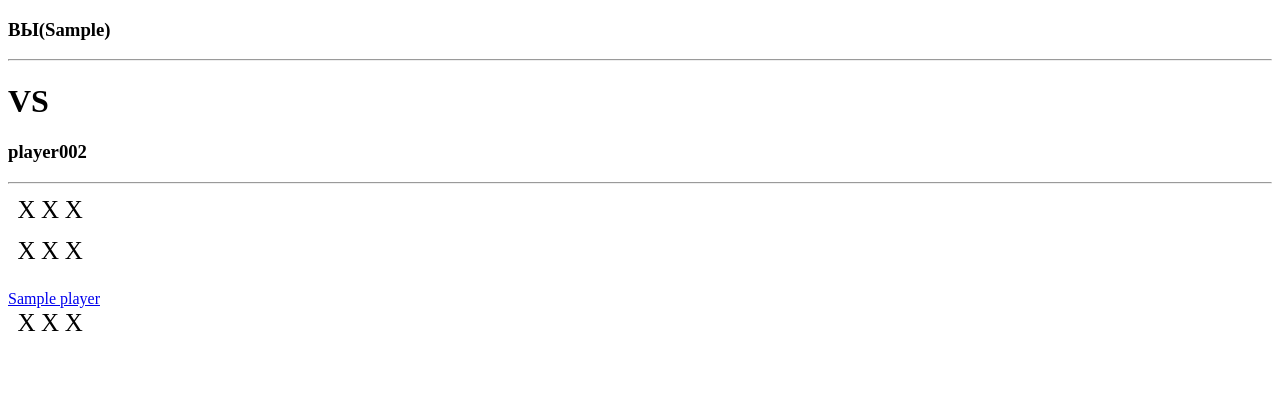
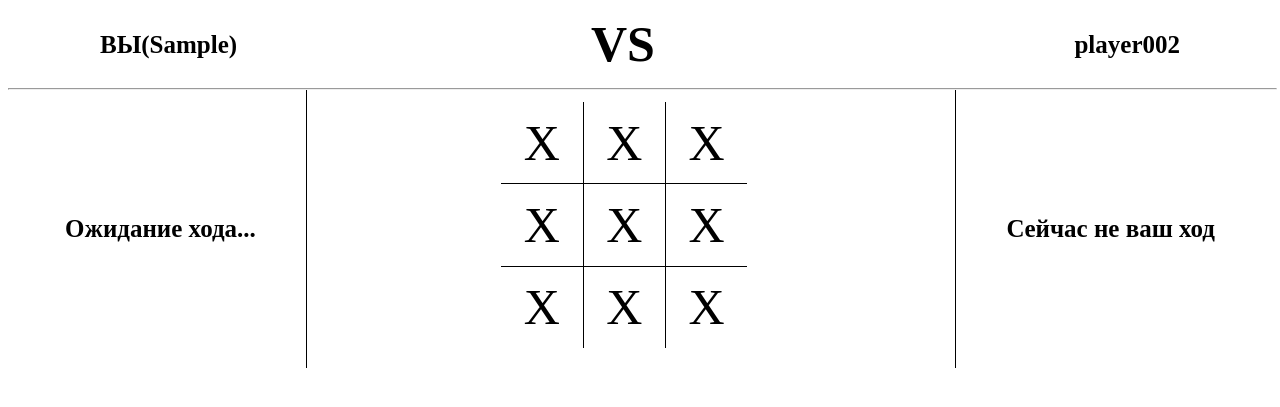
Before and after one commit to petia2009/kris_cross_game, a Django app: template django-backend/kris_cross_game/game/templates/html/game.html in a window 1280 px wide. Shown: the top 407 px of the page. Run offline with Django 3.2, Linux system fonts and the light colour scheme; tables that the repository leaves empty hold one stand-in row (values such as "Sample post"); the template is opened without the code that fills it: values that come from a table or form of the project are taken from there, most other values are stand-ins (such as "Sample title", 1, 10 or a date in 2020).

Commit message:
django server 3 game.html design end 2 and add js

```diff
--- a/django-backend/kris_cross_game/game/static/css/game.css
+++ b/django-backend/kris_cross_game/game/static/css/game.css
@@ -1,39 +1,65 @@
+.player1 h2 {
+    position: absolute;
+    left: 100px;
+    top: 10px;
+    font-size: 25px;
+}
+
+.player2 h2 {
+    position: absolute;
+    right: 100px;
+    top: 10px;
+    font-size: 25px;
+}
+
 .player1 h3 {
-    text-align: left;
+    position: absolute;
+    left: 15px;
+    top: 65px;
+    font-size: 25px;
+    padding: 125px 50px 125px 50px;
+    border-right: 1px solid black;
 }
 
 .player2 h3 {
-    right: 5px;
+    position: absolute;
+    right: 15px;
+    top: 65px;
+    font-size: 25px;
+    padding: 125px 50px 125px 50px;
+    border-left: 1px solid black;
 }
 
 .field {
-    font-size: 25px;
+    position: absolute;
+    top: 100px;
+    left: 39%;
+    empty-cells: show;
+    border-collapse: collapse;
+    border: 2px solid white;
+    width: 250px;
+    height: 250px;
+    padding: 10px;
 }
 
-.topc {
-    position: relative;
-    top: 1px;
+td {
+    border: 1px solid black;
+    padding: 5px;
     margin: 0;
+    text-align: center;
+    font-size: 50px;
 }
 
-.midc {
-    position: relative;
-    top: 10px;
-    margin: 0;
+h1#VS {
+    position: absolute;
+    top: 0;
+    left: 45%;
+    font-size: 50px;
+    margin: 15px;
 }
 
-.botc {
-    position: relative;
-    top: 50px;
-    margin: 0;
+hr {
+    position: absolute;
+    top: 80px;
+    width: 99%;
 }
-
-.c1 {position: relative; left: 10%;}
-.c2 {position: relative; left: 12.5%;}
-.c3 {position: relative; left: 15%;}
-.c4 {position: relative; left: 10%;}
-.c5 {position: relative; left: 12.5%;}
-.c6 {position: relative; left: 15%;}
-.c7 {position: relative; left: 10%;}
-.c8 {position: relative; left: 12.5%;}
-.c9 {position: relative; left: 15%;}
--- /dev/null
+++ b/django-backend/kris_cross_game/game/static/js/game.js
@@ -0,0 +1,13 @@
+let whose_move = 'player1';
+
+function change_move() {
+    if (whose_move === 'player1') {
+        whose_move = "player2"
+    } else if (whose_move === "player2") {
+        whose_move = "player1"
+    }
+}
+
+change_move();
+
+console.log(whose_move);
--- a/django-backend/kris_cross_game/game/templates/html/game.html
+++ b/django-backend/kris_cross_game/game/templates/html/game.html
@@ -3,35 +3,37 @@
 
 {% load static %}
 <link rel="stylesheet" href="{% static '/css/game.css' %}" type="text/css">
+<script src="{% static 'js/game.js'%}"></script>
 
 <div class="player1">
-    <h3>ВЫ({{player1}})</h3>
-    <hr>
+    <h2>ВЫ({{player1}})</h2>
+    <h3>Ожидание хода...</h3>
 </div>
-<h1>VS</h1>
+<hr>
+<h1 id="VS">VS</h1>
 <div class="player2">
-    <h3>player002</h3>
-    <hr>
+    <h2>player002</h2>
+    <h3>Cейчас не ваш ход</h3>
 </div>
 <table class="field">
-    <tr class="topc">
-        <td class="c1">X</td>
-        <td class="c2">X</td>
-        <td class="c3">X</td>
+    <tr>
+        <td>X</td>
+        <td>X</td>
+        <td>X</td>
     </tr>
-    <tr class="midc">
-        <td class="c4">X</td>
-        <td class="c5">X</td>
-        <td class="c6">X</td>
+    <tr>
+        <td>X</td>
+        <td>X</td>
+        <td>X</td>
     </tr>
-    <tr class="botc">
-        <td class="c7">X</td>
-        <td class="c8">X</td>
-        <td class="c9">X</td>
+    <tr>
+        <td>X</td>
+        <td>X</td>
+        <td>X</td>
     </tr>
 </table>
 
-    {% for player in list_players %}
+<!--    {% for player in list_players %}
         <a href="game/{{player.id}}">{{player.name}}</a>
-    {% endfor %}
+    {% endfor %} !-->
 {% endblock %}
```
